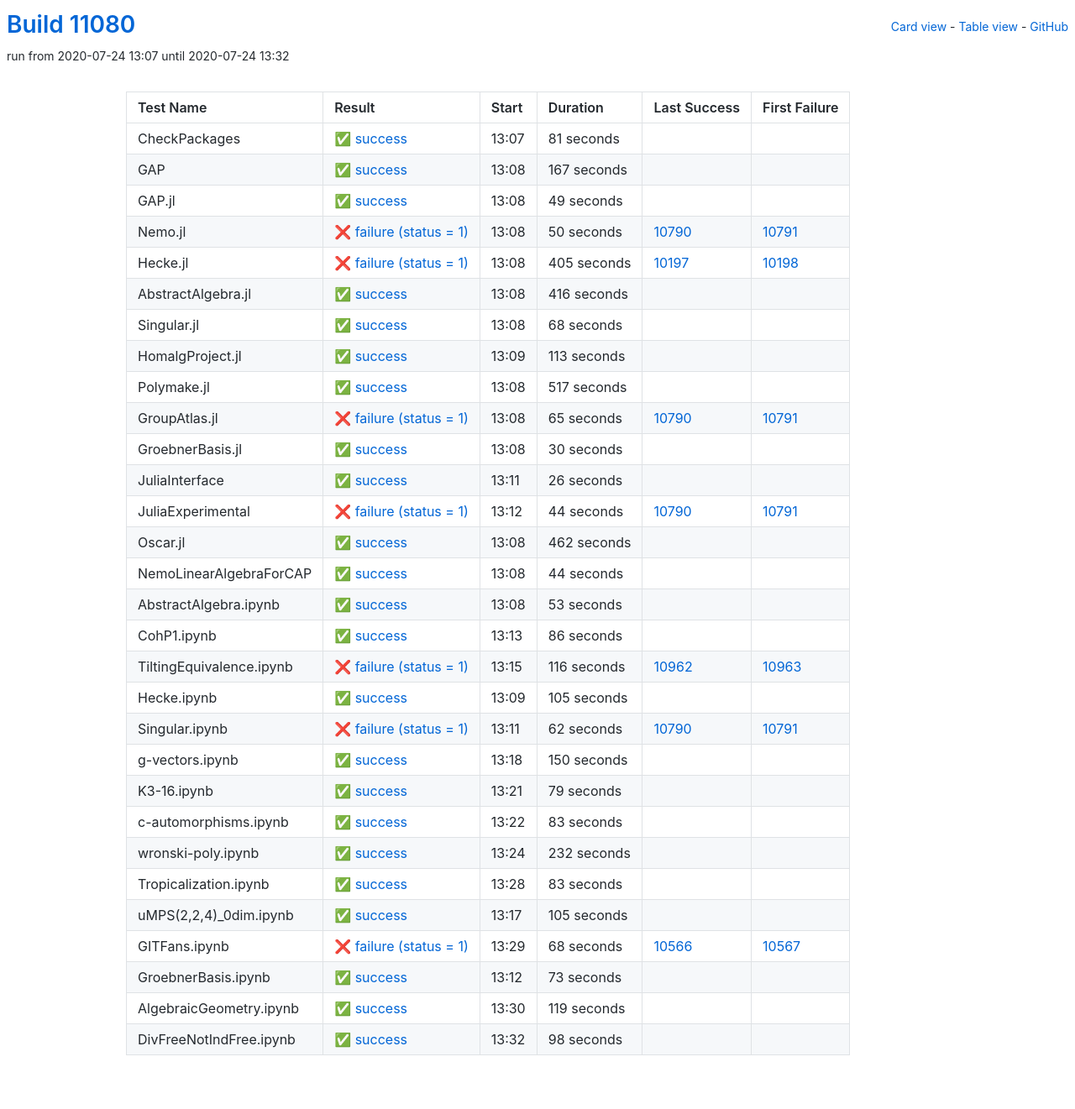
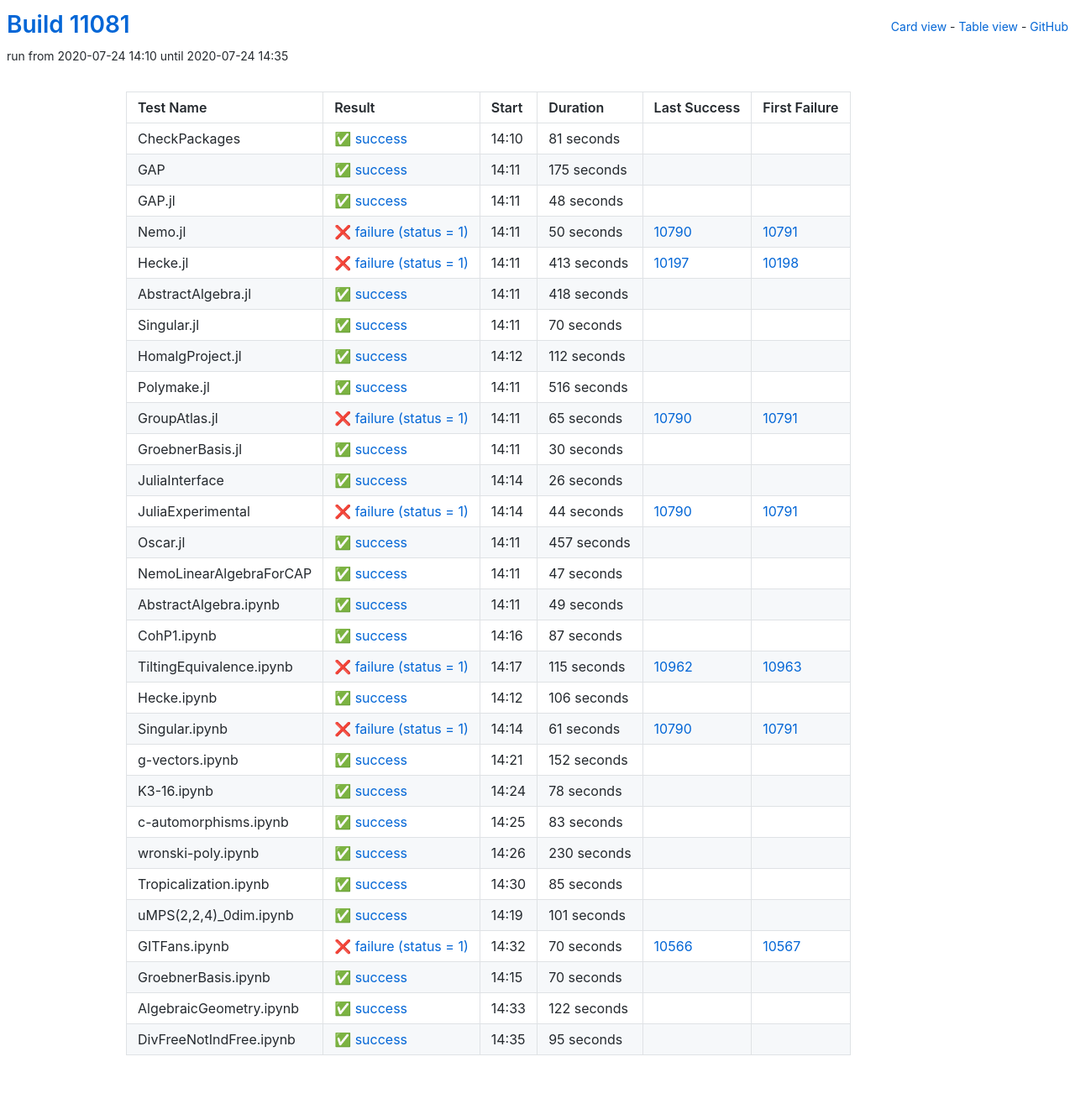
Before and after one commit to oscar-system/oscar-ci-status, a Jekyll site: the page built from table.html, in a window 1280 px wide. Shown: the whole page at 84% size. Built offline with Jekyll 4.4.1, drawn with Linux system fonts in a browser that asks for light colours.

Commit message:
Build #11081

```diff
--- a/_data/ci.yml
+++ b/_data/ci.yml
@@ -1,6 +1,6 @@
 ---
-build: 11080
-build_url: https://oscarci.mathematik.uni-kl.de/job/oscar/11080/
+build: 11081
+build_url: https://oscarci.mathematik.uni-kl.de/job/oscar/11081/
 job: oscar
 organization: oscar-system
 repo: oscar-ci-status
@@ -8,8 +8,8 @@
 tests:
 - name: CheckPackages
   id: checkpackages
-  log: https://oscarci.mathematik.uni-kl.de/job/oscar/11080/artifact/logs/build-11080/CheckPackages.log
-  start: 2020-07-24 13:07
+  log: https://oscarci.mathematik.uni-kl.de/job/oscar/11081/artifact/logs/build-11081/CheckPackages.log
+  start: 2020-07-24 14:10
   success: true
   exitcode: 0
   status: success
@@ -20,32 +20,32 @@
   first_failure_url:
 - name: GAP
   id: gap
-  log: https://oscarci.mathematik.uni-kl.de/job/oscar/11080/artifact/logs/build-11080/GAP.log
-  start: 2020-07-24 13:08
+  log: https://oscarci.mathematik.uni-kl.de/job/oscar/11081/artifact/logs/build-11081/GAP.log
+  start: 2020-07-24 14:11
   success: true
   exitcode: 0
   status: success
-  duration: 167
+  duration: 175
   last_success: false
   last_success_url:
   first_failure: false
   first_failure_url:
 - name: GAP.jl
   id: gap-jl
-  log: https://oscarci.mathematik.uni-kl.de/job/oscar/11080/artifact/logs/build-11080/GAP.jl.log
-  start: 2020-07-24 13:08
+  log: https://oscarci.mathematik.uni-kl.de/job/oscar/11081/artifact/logs/build-11081/GAP.jl.log
+  start: 2020-07-24 14:11
   success: true
   exitcode: 0
   status: success
-  duration: 49
+  duration: 48
   last_success: false
   last_success_url:
   first_failure: false
   first_failure_url:
 - name: Nemo.jl
   id: nemo-jl
-  log: https://oscarci.mathematik.uni-kl.de/job/oscar/11080/artifact/logs/build-11080/Nemo.jl.log
-  start: 2020-07-24 13:08
+  log: https://oscarci.mathematik.uni-kl.de/job/oscar/11081/artifact/logs/build-11081/Nemo.jl.log
+  start: 2020-07-24 14:11
   success: false
   exitcode: 1
   status: failure
@@ -56,68 +56,68 @@
   first_failure_url: https://oscarci.mathematik.uni-kl.de/job/oscar/10791/
 - name: Hecke.jl
   id: hecke-jl
-  log: https://oscarci.mathematik.uni-kl.de/job/oscar/11080/artifact/logs/build-11080/Hecke.jl.log
-  start: 2020-07-24 13:08
+  log: https://oscarci.mathematik.uni-kl.de/job/oscar/11081/artifact/logs/build-11081/Hecke.jl.log
+  start: 2020-07-24 14:11
   success: false
   exitcode: 1
   status: failure
-  duration: 405
+  duration: 413
   last_success: 10197
   last_success_url: https://oscarci.mathematik.uni-kl.de/job/oscar/10197/
   first_failure: 10198
   first_failure_url: https://oscarci.mathematik.uni-kl.de/job/oscar/10198/
 - name: AbstractAlgebra.jl
   id: abstractalgebra-jl
-  log: https://oscarci.mathematik.uni-kl.de/job/oscar/11080/artifact/logs/build-11080/AbstractAlgebra.jl.log
-  start: 2020-07-24 13:08
+  log: https://oscarci.mathematik.uni-kl.de/job/oscar/11081/artifact/logs/build-11081/AbstractAlgebra.jl.log
+  start: 2020-07-24 14:11
   success: true
   exitcode: 0
   status: success
-  duration: 416
+  duration: 418
   last_success: false
   last_success_url:
   first_failure: false
   first_failure_url:
 - name: Singular.jl
   id: singular-jl
-  log: https://oscarci.mathematik.uni-kl.de/job/oscar/11080/artifact/logs/build-11080/Singular.jl.log
-  start: 2020-07-24 13:08
+  log: https://oscarci.mathematik.uni-kl.de/job/oscar/11081/artifact/logs/build-11081/Singular.jl.log
+  start: 2020-07-24 14:11
   success: true
   exitcode: 0
   status: success
-  duration: 68
+  duration: 70
   last_success: false
   last_success_url:
   first_failure: false
   first_failure_url:
 - name: HomalgProject.jl
   id: homalgproject-jl
-  log: https://oscarci.mathematik.uni-kl.de/job/oscar/11080/artifact/logs/build-11080/HomalgProject.jl.log
-  start: 2020-07-24 13:09
+  log: https://oscarci.mathematik.uni-kl.de/job/oscar/11081/artifact/logs/build-11081/HomalgProject.jl.log
+  start: 2020-07-24 14:12
   success: true
   exitcode: 0
   status: success
-  duration: 113
+  duration: 112
   last_success: false
   last_success_url:
   first_failure: false
   first_failure_url:
 - name: Polymake.jl
   id: polymake-jl
-  log: https://oscarci.mathematik.uni-kl.de/job/oscar/11080/artifact/logs/build-11080/Polymake.jl.log
-  start: 2020-07-24 13:08
+  log: https://oscarci.mathematik.uni-kl.de/job/oscar/11081/artifact/logs/build-11081/Polymake.jl.log
+  start: 2020-07-24 14:11
   success: true
   exitcode: 0
   status: success
-  duration: 517
+  duration: 516
   last_success: false
   last_success_url:
   first_failure: false
   first_failure_url:
 - name: GroupAtlas.jl
   id: groupatlas-jl
-  log: https://oscarci.mathematik.uni-kl.de/job/oscar/11080/artifact/logs/build-11080/GroupAtlas.jl.log
-  start: 2020-07-24 13:08
+  log: https://oscarci.mathematik.uni-kl.de/job/oscar/11081/artifact/logs/build-11081/GroupAtlas.jl.log
+  start: 2020-07-24 14:11
   success: false
   exitcode: 1
   status: failure
@@ -128,8 +128,8 @@
   first_failure_url: https://oscarci.mathematik.uni-kl.de/job/oscar/10791/
 - name: GroebnerBasis.jl
   id: groebnerbasis-jl
-  log: https://oscarci.mathematik.uni-kl.de/job/oscar/11080/artifact/logs/build-11080/GroebnerBasis.jl.log
-  start: 2020-07-24 13:08
+  log: https://oscarci.mathematik.uni-kl.de/job/oscar/11081/artifact/logs/build-11081/GroebnerBasis.jl.log
+  start: 2020-07-24 14:11
   success: true
   exitcode: 0
   status: success
@@ -140,8 +140,8 @@
   first_failure_url:
 - name: JuliaInterface
   id: juliainterface
-  log: https://oscarci.mathematik.uni-kl.de/job/oscar/11080/artifact/logs/build-11080/JuliaInterface.log
-  start: 2020-07-24 13:11
+  log: https://oscarci.mathematik.uni-kl.de/job/oscar/11081/artifact/logs/build-11081/JuliaInterface.log
+  start: 2020-07-24 14:14
   success: true
   exitcode: 0
   status: success
@@ -152,8 +152,8 @@
   first_failure_url:
 - name: JuliaExperimental
   id: juliaexperimental
-  log: https://oscarci.mathematik.uni-kl.de/job/oscar/11080/artifact/logs/build-11080/JuliaExperimental.log
-  start: 2020-07-24 13:12
+  log: https://oscarci.mathematik.uni-kl.de/job/oscar/11081/artifact/logs/build-11081/JuliaExperimental.log
+  start: 2020-07-24 14:14
   success: false
   exitcode: 1
   status: failure
@@ -164,116 +164,116 @@
   first_failure_url: https://oscarci.mathematik.uni-kl.de/job/oscar/10791/
 - name: Oscar.jl
   id: oscar-jl
-  log: https://oscarci.mathematik.uni-kl.de/job/oscar/11080/artifact/logs/build-11080/Oscar.jl.log
-  start: 2020-07-24 13:08
+  log: https://oscarci.mathematik.uni-kl.de/job/oscar/11081/artifact/logs/build-11081/Oscar.jl.log
+  start: 2020-07-24 14:11
   success: true
   exitcode: 0
   status: success
-  duration: 462
+  duration: 457
   last_success: false
   last_success_url:
   first_failure: false
   first_failure_url:
 - name: NemoLinearAlgebraForCAP
   id: nemolinearalgebraforcap
-  log: https://oscarci.mathematik.uni-kl.de/job/oscar/11080/artifact/logs/build-11080/NemoLinearAlgebraForCAP.log
-  start: 2020-07-24 13:08
+  log: https://oscarci.mathematik.uni-kl.de/job/oscar/11081/artifact/logs/build-11081/NemoLinearAlgebraForCAP.log
+  start: 2020-07-24 14:11
   success: true
   exitcode: 0
   status: success
-  duration: 44
+  duration: 47
   last_success: false
   last_success_url:
   first_failure: false
   first_failure_url:
 - name: AbstractAlgebra.ipynb
   id: abstractalgebra-ipynb
-  log: https://oscarci.mathematik.uni-kl.de/job/oscar/11080/artifact/logs/build-11080/AbstractAlgebra.ipynb.log
-  start: 2020-07-24 13:08
+  log: https://oscarci.mathematik.uni-kl.de/job/oscar/11081/artifact/logs/build-11081/AbstractAlgebra.ipynb.log
+  start: 2020-07-24 14:11
   success: true
   exitcode: 0
   status: success
-  duration: 53
+  duration: 49
   last_success: false
   last_success_url:
   first_failure: false
   first_failure_url:
 - name: CohP1.ipynb
   id: cohp1-ipynb
-  log: https://oscarci.mathematik.uni-kl.de/job/oscar/11080/artifact/logs/build-11080/CohP1.ipynb.log
-  start: 2020-07-24 13:13
+  log: https://oscarci.mathematik.uni-kl.de/job/oscar/11081/artifact/logs/build-11081/CohP1.ipynb.log
+  start: 2020-07-24 14:16
   success: true
   exitcode: 0
   status: success
-  duration: 86
+  duration: 87
   last_success: false
   last_success_url:
   first_failure: false
   first_failure_url:
 - name: TiltingEquivalence.ipynb
   id: tiltingequivalence-ipynb
-  log: https://oscarci.mathematik.uni-kl.de/job/oscar/11080/artifact/logs/build-11080/TiltingEquivalence.ipynb.log
-  start: 2020-07-24 13:15
+  log: https://oscarci.mathematik.uni-kl.de/job/oscar/11081/artifact/logs/build-11081/TiltingEquivalence.ipynb.log
+  start: 2020-07-24 14:17
   success: false
   exitcode: 1
   status: failure
-  duration: 116
+  duration: 115
   last_success: 10962
   last_success_url: https://oscarci.mathematik.uni-kl.de/job/oscar/10962/
   first_failure: 10963
   first_failure_url: https://oscarci.mathematik.uni-kl.de/job/oscar/10963/
 - name: Hecke.ipynb
   id: hecke-ipynb
-  log: https://oscarci.mathematik.uni-kl.de/job/oscar/11080/artifact/logs/build-11080/Hecke.ipynb.log
-  start: 2020-07-24 13:09
+  log: https://oscarci.mathematik.uni-kl.de/job/oscar/11081/artifact/logs/build-11081/Hecke.ipynb.log
+  start: 2020-07-24 14:12
   success: true
   exitcode: 0
   status: success
-  duration: 105
+  duration: 106
   last_success: false
   last_success_url:
   first_failure: false
   first_failure_url:
 - name: Singular.ipynb
   id: singular-ipynb
-  log: https://oscarci.mathematik.uni-kl.de/job/oscar/11080/artifact/logs/build-11080/Singular.ipynb.log
-  start: 2020-07-24 13:11
+  log: https://oscarci.mathematik.uni-kl.de/job/oscar/11081/artifact/logs/build-11081/Singular.ipynb.log
+  start: 2020-07-24 14:14
   success: false
   exitcode: 1
   status: failure
-  duration: 62
+  duration: 61
   last_success: 10790
   last_success_url: https://oscarci.mathematik.uni-kl.de/job/oscar/10790/
   first_failure: 10791
   first_failure_url: https://oscarci.mathematik.uni-kl.de/job/oscar/10791/
 - name: g-vectors.ipynb
   id: g-vectors-ipynb
-  log: https://oscarci.mathematik.uni-kl.de/job/oscar/11080/artifact/logs/build-11080/g-vectors.ipynb.log
-  start: 2020-07-24 13:18
+  log: https://oscarci.mathematik.uni-kl.de/job/oscar/11081/artifact/logs/build-11081/g-vectors.ipynb.log
+  start: 2020-07-24 14:21
   success: true
   exitcode: 0
   status: success
-  duration: 150
+  duration: 152
   last_success: false
   last_success_url:
   first_failure: false
   first_failure_url:
 - name: K3-16.ipynb
   id: k3-16-ipynb
-  log: https://oscarci.mathematik.uni-kl.de/job/oscar/11080/artifact/logs/build-11080/K3-16.ipynb.log
-  start: 2020-07-24 13:21
+  log: https://oscarci.mathematik.uni-kl.de/job/oscar/11081/artifact/logs/build-11081/K3-16.ipynb.log
+  start: 2020-07-24 14:24
   success: true
   exitcode: 0
   status: success
-  duration: 79
+  duration: 78
   last_success: false
   last_success_url:
   first_failure: false
   first_failure_url:
 - name: c-automorphisms.ipynb
   id: c-automorphisms-ipynb
-  log: https://oscarci.mathematik.uni-kl.de/job/oscar/11080/artifact/logs/build-11080/c-automorphisms.ipynb.log
-  start: 2020-07-24 13:22
+  log: https://oscarci.mathematik.uni-kl.de/job/oscar/11081/artifact/logs/build-11081/c-automorphisms.ipynb.log
+  start: 2020-07-24 14:25
   success: true
   exitcode: 0
   status: success
@@ -284,84 +284,84 @@
   first_failure_url:
 - name: wronski-poly.ipynb
   id: wronski-poly-ipynb
-  log: https://oscarci.mathematik.uni-kl.de/job/oscar/11080/artifact/logs/build-11080/wronski-poly.ipynb.log
-  start: 2020-07-24 13:24
+  log: https://oscarci.mathematik.uni-kl.de/job/oscar/11081/artifact/logs/build-11081/wronski-poly.ipynb.log
+  start: 2020-07-24 14:26
   success: true
   exitcode: 0
   status: success
-  duration: 232
+  duration: 230
   last_success: false
   last_success_url:
   first_failure: false
   first_failure_url:
 - name: Tropicalization.ipynb
   id: tropicalization-ipynb
-  log: https://oscarci.mathematik.uni-kl.de/job/oscar/11080/artifact/logs/build-11080/Tropicalization.ipynb.log
-  start: 2020-07-24 13:28
+  log: https://oscarci.mathematik.uni-kl.de/job/oscar/11081/artifact/logs/build-11081/Tropicalization.ipynb.log
+  start: 2020-07-24 14:30
   success: true
   exitcode: 0
   status: success
-  duration: 83
+  duration: 85
   last_success: false
   last_success_url:
   first_failure: false
   first_failure_url:
 - name: uMPS(2,2,4)_0dim.ipynb
   id: umps-2-2-4-0dim-ipynb
-  log: https://oscarci.mathematik.uni-kl.de/job/oscar/11080/artifact/logs/build-11080/uMPS-2-2-4-_0dim.ipynb.log
-  start: 2020-07-24 13:17
+  log: https://oscarci.mathematik.uni-kl.de/job/oscar/11081/artifact/logs/build-11081/uMPS-2-2-4-_0dim.ipynb.log
+  start: 2020-07-24 14:19
   success: true
   exitcode: 0
   status: success
-  duration: 105
+  duration: 101
   last_success: false
   last_success_url:
   first_failure: false
   first_failure_url:
 - name: GITFans.ipynb
   id: gitfans-ipynb
-  log: https://oscarci.mathematik.uni-kl.de/job/oscar/11080/artifact/logs/build-11080/GITFans.ipynb.log
-  start: 2020-07-24 13:29
+  log: https://oscarci.mathematik.uni-kl.de/job/oscar/11081/artifact/logs/build-11081/GITFans.ipynb.log
+  start: 2020-07-24 14:32
   success: false
   exitcode: 1
   status: failure
-  duration: 68
+  duration: 70
   last_success: 10566
   last_success_url: https://oscarci.mathematik.uni-kl.de/job/oscar/10566/
   first_failure: 10567
   first_failure_url: https://oscarci.mathematik.uni-kl.de/job/oscar/10567/
 - name: GroebnerBasis.ipynb
   id: groebnerbasis-ipynb
-  log: https://oscarci.mathematik.uni-kl.de/job/oscar/11080/artifact/logs/build-11080/GroebnerBasis.ipynb.log
-  start: 2020-07-24 13:12
+  log: https://oscarci.mathematik.uni-kl.de/job/oscar/11081/artifact/logs/build-11081/GroebnerBasis.ipynb.log
+  start: 2020-07-24 14:15
   success: true
   exitcode: 0
   status: success
-  duration: 73
+  duration: 70
   last_success: false
   last_success_url:
   first_failure: false
   first_failure_url:
 - name: AlgebraicGeometry.ipynb
   id: algebraicgeometry-ipynb
-  log: https://oscarci.mathematik.uni-kl.de/job/oscar/11080/artifact/logs/build-11080/AlgebraicGeometry.ipynb.log
-  start: 2020-07-24 13:30
+  log: https://oscarci.mathematik.uni-kl.de/job/oscar/11081/artifact/logs/build-11081/AlgebraicGeometry.ipynb.log
+  start: 2020-07-24 14:33
   success: true
   exitcode: 0
   status: success
-  duration: 119
+  duration: 122
   last_success: false
   last_success_url:
   first_failure: false
   first_failure_url:
 - name: DivFreeNotIndFree.ipynb
   id: divfreenotindfree-ipynb
-  log: https://oscarci.mathematik.uni-kl.de/job/oscar/11080/artifact/logs/build-11080/DivFreeNotIndFree.ipynb.log
-  start: 2020-07-24 13:32
+  log: https://oscarci.mathematik.uni-kl.de/job/oscar/11081/artifact/logs/build-11081/DivFreeNotIndFree.ipynb.log
+  start: 2020-07-24 14:35
   success: true
   exitcode: 0
   status: success
-  duration: 98
+  duration: 95
   last_success: false
   last_success_url:
   first_failure: false
```
Also changed, not shown: README.md.
